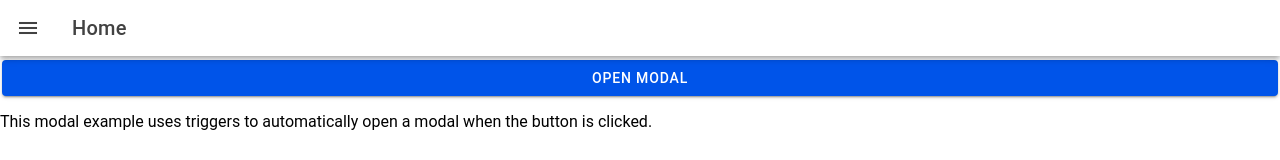
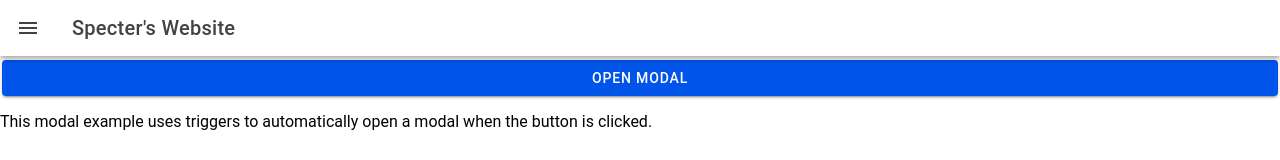
Before and after one commit to Manyak67/it35a-mobile, a React (Vite) app: page /app/home in a window 1280 px wide. Shown: the top 160 px of the page. Built offline with nearby package versions, Linux system fonts and the light colour scheme.

Commit message:
chore: changed the homepage title to 'Specter's Website'

```diff
--- a/src/pages/Home.tsx
+++ b/src/pages/Home.tsx
@@ -11,7 +11,7 @@ const Home: React.FC = () => {
           <IonButtons slot="start">
             <IonMenuButton />
           </IonButtons>
-          <IonTitle>Home</IonTitle>
+          <IonTitle>Specter's Website</IonTitle>
         </IonToolbar>
       </IonHeader>
       <IonContent fullscreen>
```
